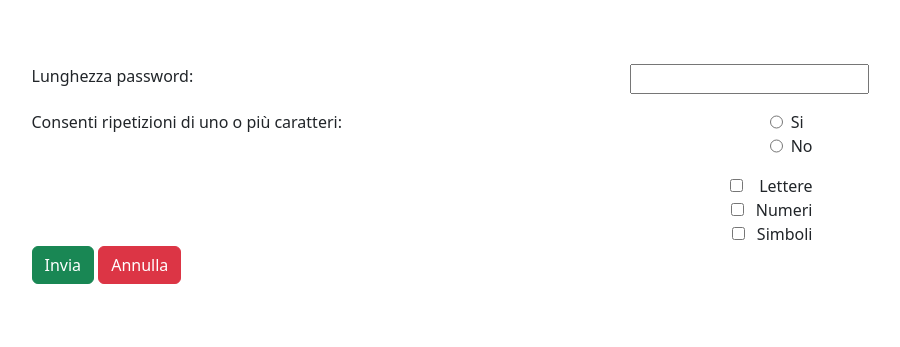
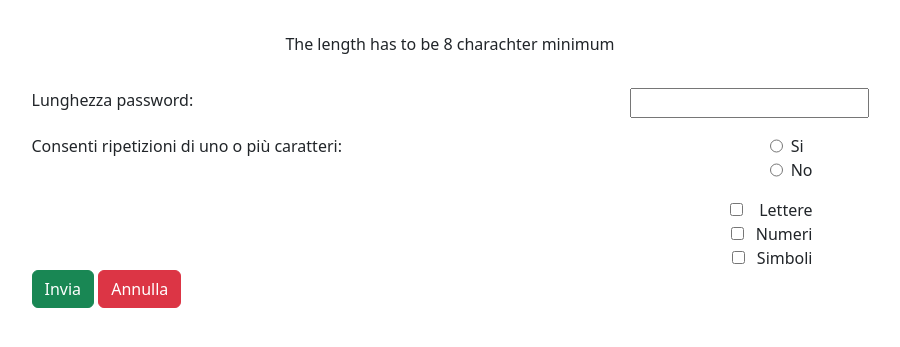
Before and after one commit to LeoneCarmelo/php-strong-password-generator, a PHP site: page /?length=1 in a window 1280 px wide. Shown: the part 90-437 px from the top of the page, without its empty margins (190-1090 px from the left). Run offline with PHP 8.4, Linux system fonts and the light colour scheme.

Commit message:
Add Milestone 1

```diff
--- a/index.php
+++ b/index.php
@@ -1,5 +1,27 @@
 <?php
+$length = $_GET["length"];
+//var_dump($length);
 
+$data = 'abcdefghijklmnopqrstuvwxyzABCDEFGHIJKLMNOPQRSTUVWXYZ0123456789!@#$%^&*';
+$datatLength = strlen($data) - 1 ;
+$password = [];
+function genPassword($length, $datatLength, $data){
+    if($length != null) {
+        if (is_numeric($length)) {
+            if ($length >= 8) {
+                for ($i=0; $i < $length; $i++) {
+                    $character = rand(0, $datatLength);
+                    $password[] = $data[$character];
+                }
+                echo implode($password);
+            } else {
+                echo "The length has to be 8 charachter minimum";
+            }
+        } else {
+            echo "Please insert a number";
+        }
+    }
+}
 
 ?>
 
@@ -27,7 +49,11 @@
     </header>
     <main>
         <div class="container">
-            <div class="output my-3 py-3 text-center"></div>
+            <div class="output my-3 py-3 text-center">
+                <?php
+                genPassword($length, $datatLength, $data)
+                ?>
+            </div>
             <form action="" class="w-75 mx-auto">
                 <div class="cont_length d-flex justify-content-between">
                     <label for="length">Lunghezza password:</label>
```
